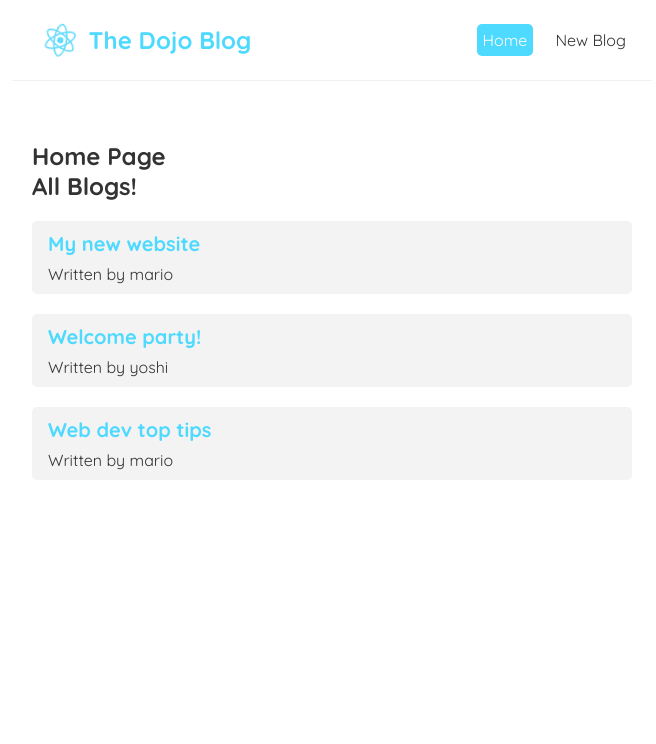
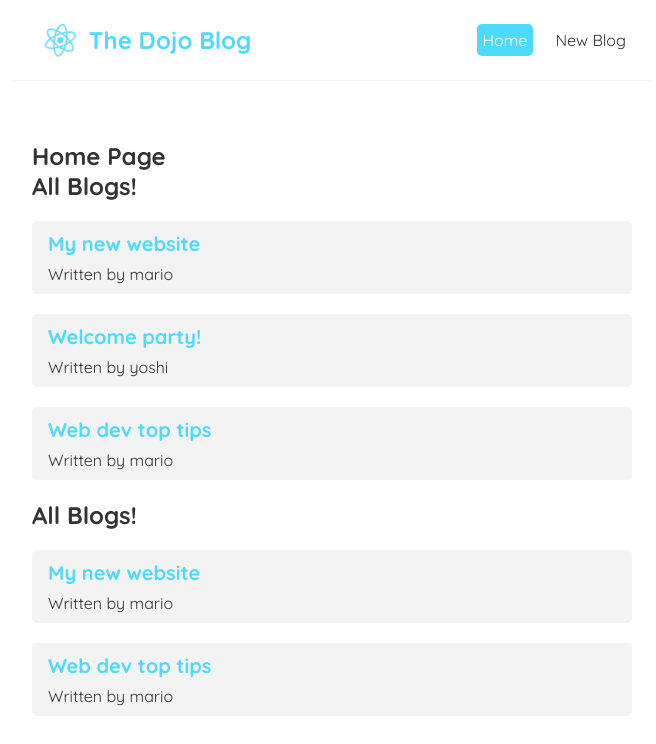
Before and after one commit to Boody2004/learn-react.js, a React (Create React App) app: page / in a window 1280 px wide. Shown: the top 744 px of the page, without its empty margins (308-964 px from the left). Built offline with nearby package versions, Linux system fonts and the light colour scheme.

Commit message:
Reusing Components

```diff
--- a/src/Home.js
+++ b/src/Home.js
@@ -17,6 +17,10 @@ const Home = () => {
     <div className="home">
       <h2>Home Page</h2>
       <BlogList blogs={blogs} title="All Blogs!" />
+      <BlogList
+        blogs={blogs.filter((blog) => blog.author === "mario")}
+        title="All Blogs!"
+      />
     </div>
   );
 };
```
